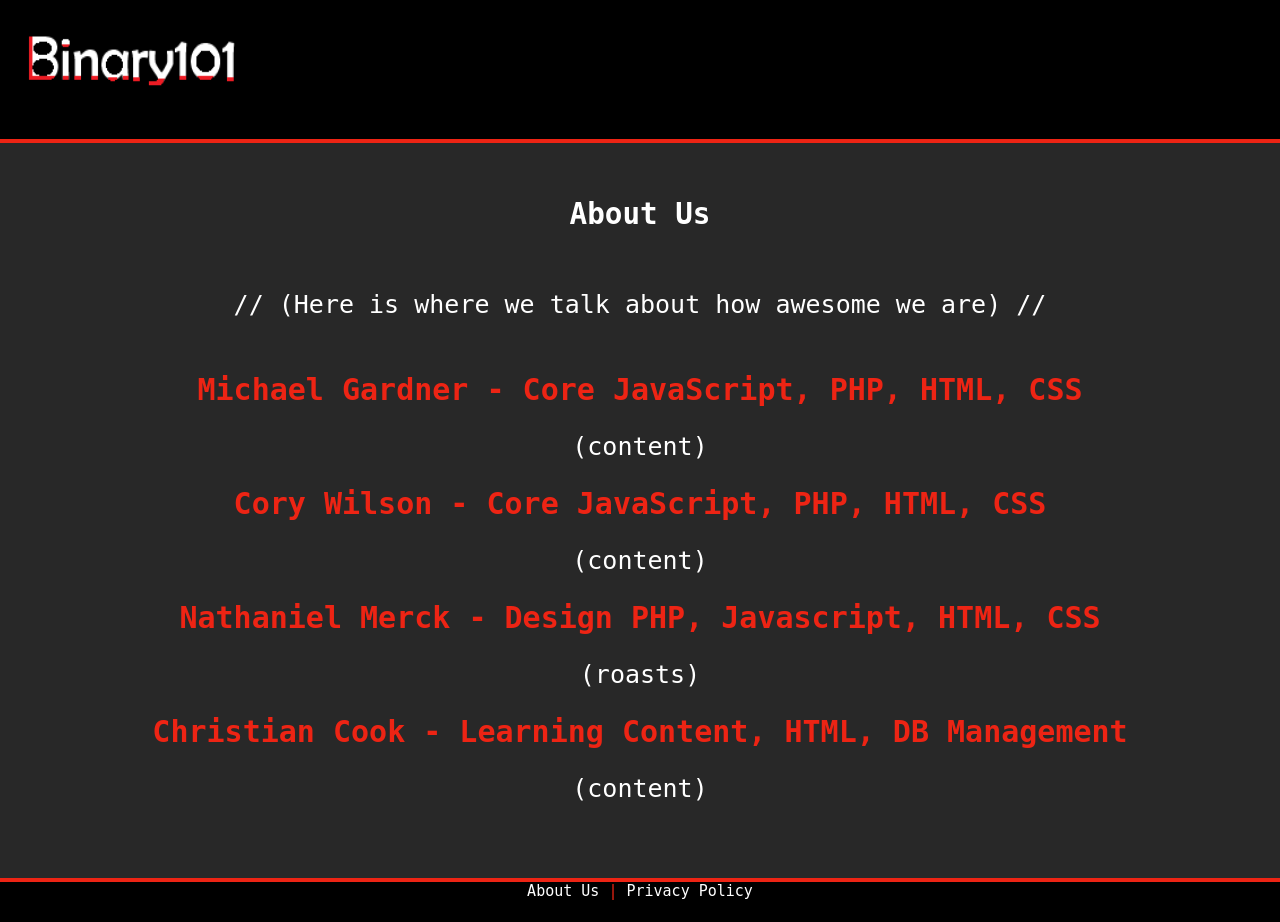
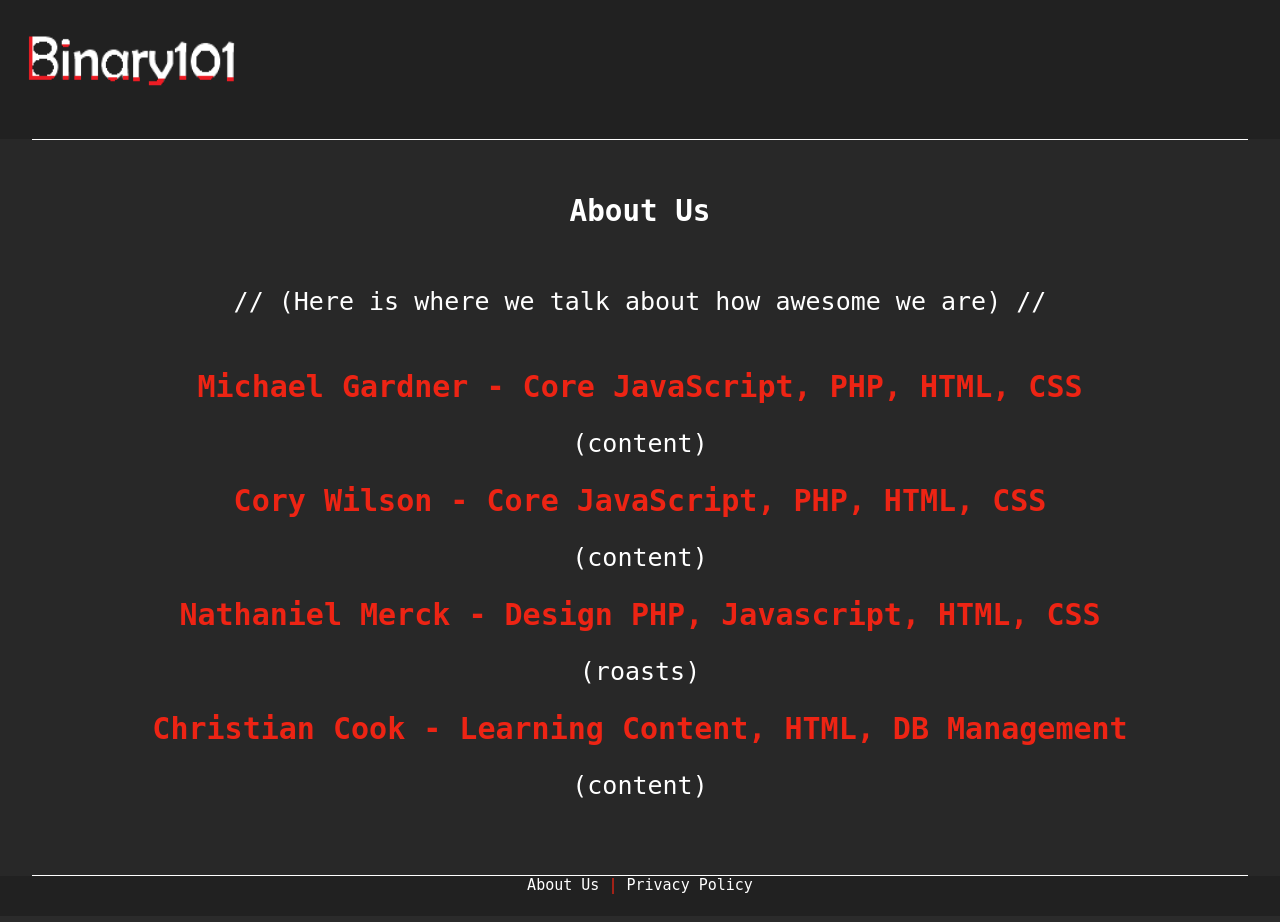
Before and after one commit to mikeyo241/Binary101, a PHP site: page /about.html in a window 1280 px wide. After the commit the page ends 894 px from the top, so only its background shows below. Run offline with PHP 8.4, Linux system fonts and the light colour scheme.

Commit message:
small changes
css

```diff
--- a/assets/css/style.css
+++ b/assets/css/style.css
@@ -8,7 +8,8 @@
 /*	for the head	*/
 
 header {
-    background: rgb(0, 0, 0);
+    /* background: rgb(0, 0, 0); */
+    background: rgb(33, 33, 33);
     height: 139px;
     width: 100%;
     position: relative;
@@ -64,7 +65,7 @@ a {
 }
 
 input {
-    height: 25px;
+    height: 30px;
     border-radius: 5px;
     width: 100%;
     border: 1px solid black;
@@ -402,10 +403,11 @@ body, header, nav, section, footer, p, div {
 }
 
 #line {
-    width: 100%;
-    height: 4px;
-    background: rgb(237, 36, 20);
+    width: 95%;
+    height: 1px;
+    background: white;
     position: relative;
+    margin: auto;
 }
 
 #resetSubmit {
@@ -422,7 +424,8 @@ body, header, nav, section, footer, p, div {
 }
 
 footer {
-    background: black;
+    /* background: rgb(0, 0, 0); */
+    background: rgb(33, 33, 33);
     height: 40px;
     text-align: center;
     font-family: monospace;
@@ -441,18 +444,20 @@ footer {
 }
 
 #bottomLineFixed {
-    width: 100%;
-    height: 4px;
-    background: rgb(237, 36, 20);
+    width: 95%;
+    height: 1px;
+    background: white;
+    margin: auto;
 
     position: fixed;
     bottom: 40px;
 }
 
 #bottomLineRelative {
-    width: 100%;
-    height: 4px;
-    background: rgb(237, 36, 20);
+    width: 95%;
+    height: 1px;
+    background: white;
+    margin: auto;
 
     position: relative;
     bottom: 0px;
@@ -505,3 +510,10 @@ footer {
 #resetPasswordForm {
     font-family: monospace;
 }
+
+/*
+#backPic {
+    height: 139px;
+    width: 100%;
+}
+*/
--- a/main.php
+++ b/main.php
@@ -141,7 +141,9 @@ echo <<< HTML
           </tr>
         </table>
       </form>
-
+      <!--      nevermind this idea~
+      <img id="backPic" src="assets/img/backgroundWallpaper.jpg" align="top">
+      -->
    </header>
       <div id="line">
             <!-- simply for aesthetics  -->
```
Also changed, not shown: course/assets/css/course.css (+17 -0 lines), assets/img/backgroundWallpaper.jpg (added), assets/img/coverWallpaper.jpg (added), assets/img/logo.PNG.
